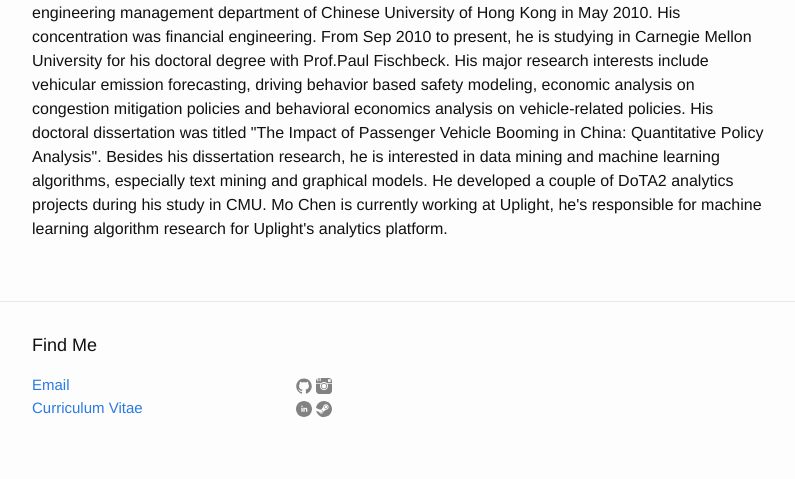
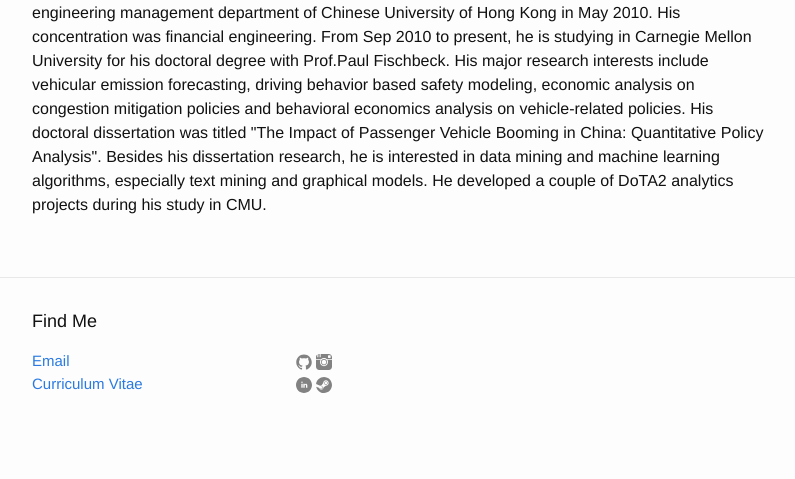
Before and after one commit to HAHAHANIBAL/HAHAHANIBAL.github.io, a Jekyll site: the page built from about.md, in a window 1280 px wide. Shown: the part 502-981 px from the top of the page, without its empty margins (238-1033 px from the left). Built offline with Jekyll 4.4.1, drawn with Linux system fonts in a browser that asks for light colours; after the commit the page ends 957 px from its top, so only the background shows below that; some of the changed text lies outside the part shown.

Commit message:
Update about.md

```diff
--- a/about.md
+++ b/about.md
@@ -10,6 +10,4 @@ permalink: /about/
 <p>
 Mo Chen received his Bachelor of Engineering degree with honors at the system engineering and engineering management department of Chinese University of Hong Kong in May 2010. His concentration was financial engineering. From Sep 2010 to present, he is studying in Carnegie Mellon University for his doctoral degree with Prof.Paul Fischbeck. His major research interests include vehicular emission forecasting, driving behavior based safety modeling, economic analysis on congestion mitigation policies and behavioral economics analysis on vehicle-related policies. His doctoral dissertation was titled "The Impact of Passenger Vehicle Booming in China: Quantitative Policy Analysis".
 Besides his dissertation research, he is interested in data mining and machine learning algorithms, especially text mining and graphical models. He developed a couple of DoTA2 analytics projects during his study in CMU.
-
-Mo Chen is currently working at Uplight, he's responsible for machine learning algorithm research for Uplight's analytics platform.
 </p>
```
